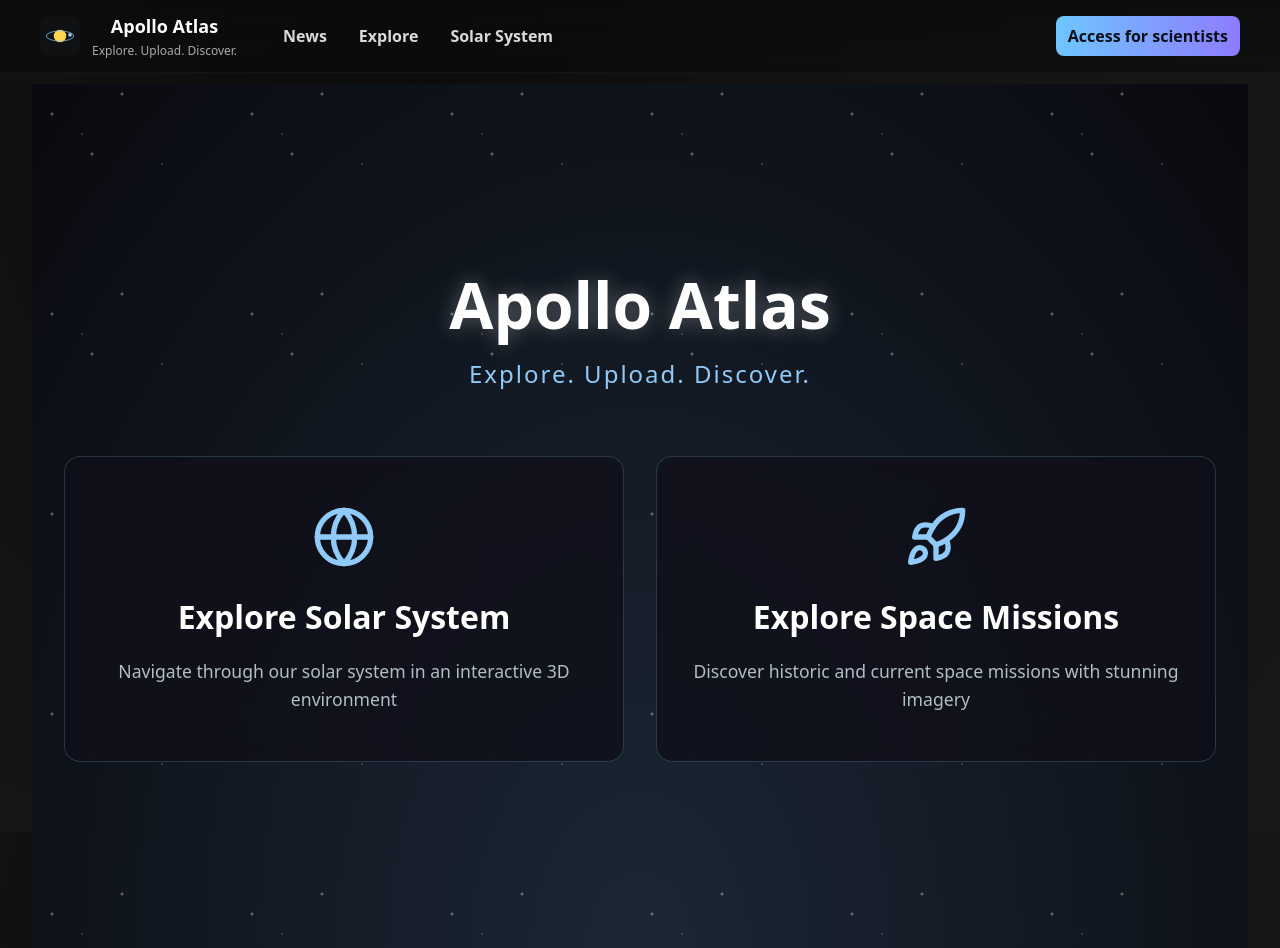
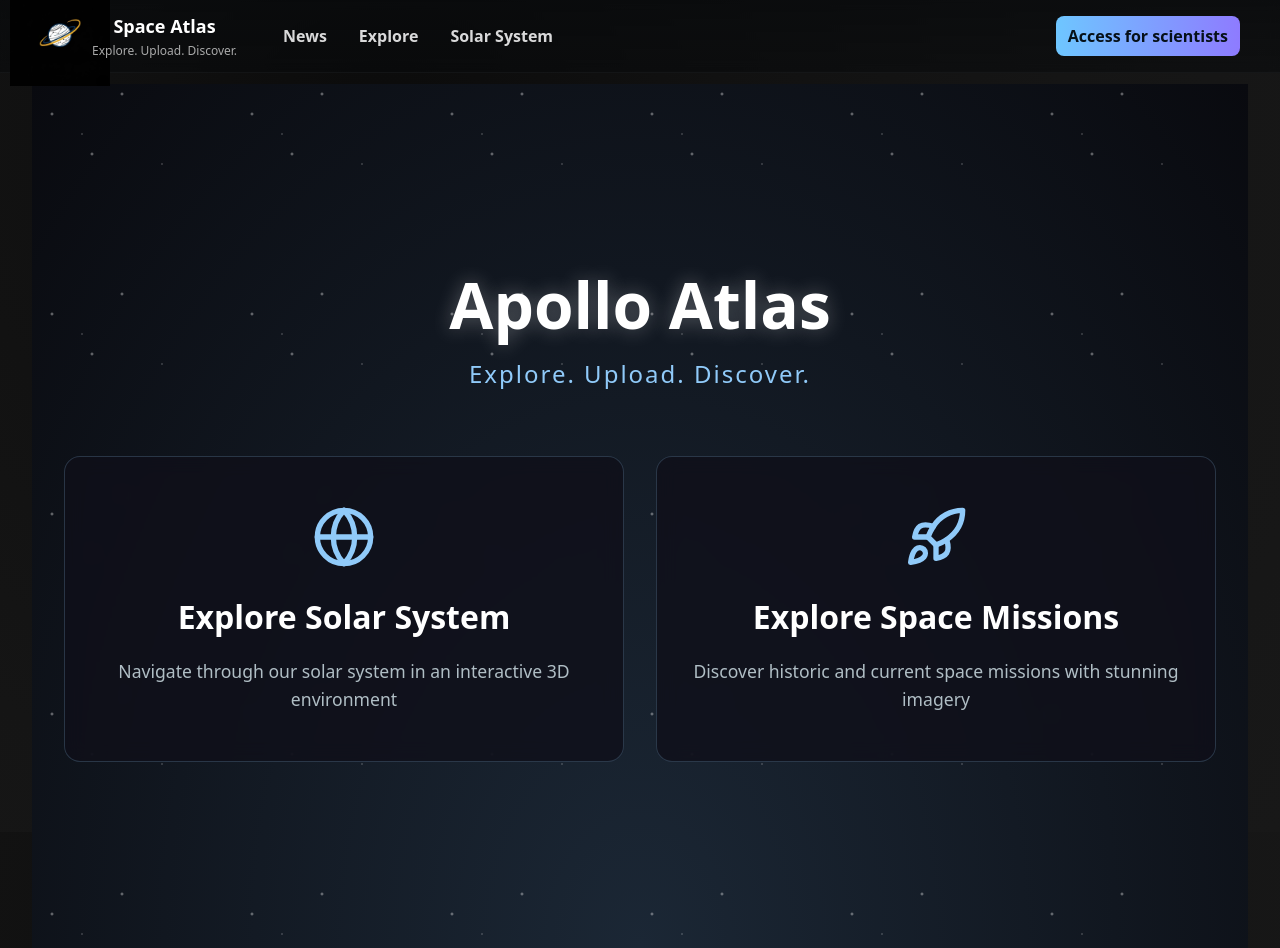
Before and after one commit to josanchdev/Space-Atlas, a React (Vite) app in the folder frontend/: page / in a window 1280 px wide. Built offline with nearby package versions, Linux system fonts and the light colour scheme.

Commit message:
Logo actualizado

```diff
--- a/frontend/src/components/Header.jsx
+++ b/frontend/src/components/Header.jsx
@@ -1,4 +1,5 @@
 import { Link } from 'react-router-dom'
+import logoSpaceAtlas from '../assets/logo/LogoSpaceAtlas.webp'
 import '../styles/header.css'
 
 export default function Header() {
@@ -6,16 +7,17 @@ export default function Header() {
     <header className="aa-header">
       <div className="aa-header-inner">
         <Link to="/" className="aa-brand" style={{ textDecoration: 'none', color: 'inherit' }} aria-label="Home">
-          <div className="aa-logo" aria-hidden>
-            {/* stylized orbit */}
-            <svg viewBox="0 0 64 64" width="40" height="40" fill="none" xmlns="http://www.w3.org/2000/svg">
-              <circle cx="32" cy="32" r="10" fill="#FFD54F" />
-              <ellipse cx="32" cy="32" rx="22" ry="8" stroke="#90CAF9" strokeWidth="1.6" fill="none" opacity="0.7" />
-              <circle cx="48" cy="30" r="3" fill="#90CAF9" />
-            </svg>
+          <div className="aa-logo">
+            <img
+              src={logoSpaceAtlas}
+              alt="Space Atlas Logo"
+              width="100"
+              height="100"
+              style={{ display: 'block' }}
+            />
           </div>
           <div className="aa-title">
-            <div className="aa-title-main">Apollo Atlas</div>
+            <div className="aa-title-main">Space Atlas</div>
             <div className="aa-title-sub">Explore. Upload. Discover.</div>
           </div>
         </Link>
```
Also changed, not shown: frontend/src/assets/logo/LogoSpaceAtlas.webp (added), 1 other file (tests, documents, lock files or other folders).
